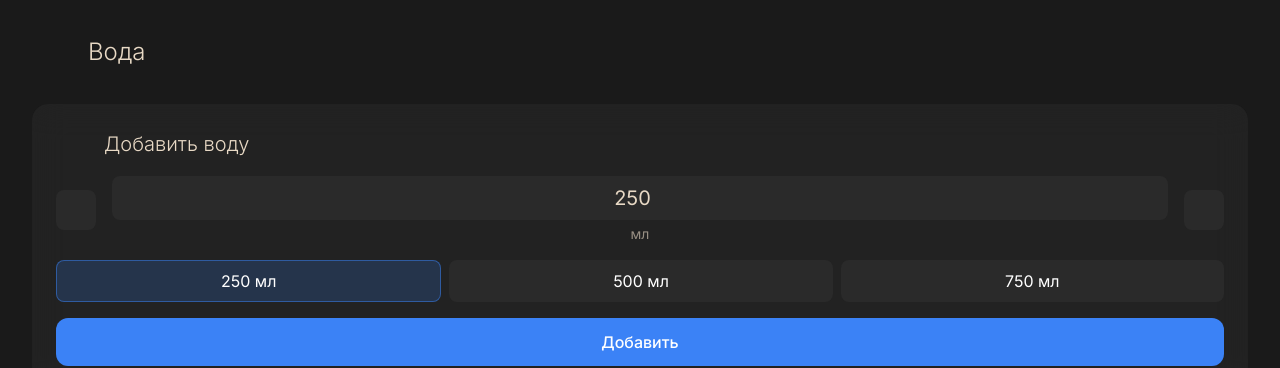
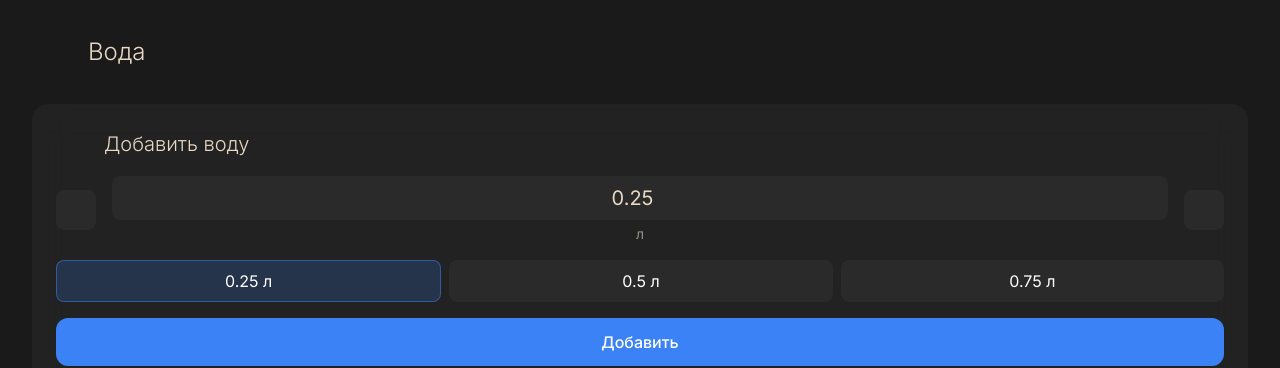
Before and after one commit to Leogelv/LIFELEO, a Next.js app: page /habits/water in a window 1280 px wide. Shown: the top 368 px of the page. Built offline with nearby package versions, Linux system fonts and the light colour scheme; no server answers; the database is empty; some icons are missing.

Commit message:
🔄 update: add fullscreen padding to voice agent + water in liters + detailed db schema

```diff
--- a/src/app/habits/water/page.tsx
+++ b/src/app/habits/water/page.tsx
@@ -9,7 +9,7 @@ import { useWaterSessions } from '@/app/hooks/useWaterSessions'
 import { useTelegram } from '@/app/hooks/useTelegram'
 
 function WaterInput({ onAdd }: { onAdd: (amount: number) => void }) {
-  const [amount, setAmount] = useState(250)
+  const [amount, setAmount] = useState(0.25)
 
   return (
     <div className="flex flex-col gap-4 p-6 rounded-2xl bg-[#2A2A2A]/50 backdrop-blur-lg mb-8">
@@ -21,7 +21,7 @@ function WaterInput({ onAdd }: { onAdd: (amount: number) => void }) {
       <div className="flex items-center gap-4">
         <motion.button
           whileTap={{ scale: 0.95 }}
-          onClick={() => setAmount(prev => Math.max(50, prev - 50))}
+          onClick={() => setAmount(prev => Math.max(0.05, prev - 0.05))}
           className="p-2 rounded-lg bg-[#2A2A2A] hover:bg-[#333333] transition-colors"
         >
           <Icon icon="solar:minus-circle-outline" className="w-6 h-6 text-[#E8D9C5]" />
@@ -31,15 +31,16 @@ function WaterInput({ onAdd }: { onAdd: (amount: number) => void }) {
           <input
             type="number"
             value={amount}
-            onChange={(e) => setAmount(Math.max(0, parseInt(e.target.value) || 0))}
+            step="0.05"
+            onChange={(e) => setAmount(Math.max(0, parseFloat(e.target.value) || 0))}
             className="w-full px-4 py-2 text-center text-xl bg-[#2A2A2A] text-[#E8D9C5] rounded-lg focus:outline-none focus:ring-2 focus:ring-blue-500"
           />
-          <div className="text-center mt-1 text-sm text-[#E8D9C5]/60">мл</div>
+          <div className="text-center mt-1 text-sm text-[#E8D9C5]/60">л</div>
         </div>
 
         <motion.button
           whileTap={{ scale: 0.95 }}
-          onClick={() => setAmount(prev => prev + 50)}
+          onClick={() => setAmount(prev => prev + 0.05)}
           className="p-2 rounded-lg bg-[#2A2A2A] hover:bg-[#333333] transition-colors"
         >
           <Icon icon="solar:add-circle-outline" className="w-6 h-6 text-[#E8D9C5]" />
@@ -47,7 +48,7 @@ function WaterInput({ onAdd }: { onAdd: (amount: number) => void }) {
       </div>
 
       <div className="flex gap-2">
-        {[250, 500, 750].map(preset => (
+        {[0.25, 0.5, 0.75].map(preset => (
           <motion.button
             key={preset}
             whileTap={{ scale: 0.95 }}
@@ -58,14 +59,14 @@ function WaterInput({ onAdd }: { onAdd: (amount: number) => void }) {
                 : 'bg-[#2A2A2A] hover:bg-[#333333]'
             }`}
           >
-            {preset} мл
+            {preset} л
           </motion.button>
         ))}
       </div>
 
       <motion.button
         whileTap={{ scale: 0.95 }}
-        onClick={() => onAdd(amount)}
+        onClick={() => onAdd(amount * 1000)}
         className="w-full py-3 rounded-xl bg-blue-500 hover:bg-blue-600 transition-colors font-medium text-white"
       >
         Добавить
--- a/src/app/voice-agent/page.tsx
+++ b/src/app/voice-agent/page.tsx
@@ -1,7 +1,12 @@
 'use client'
 
+import { useTelegram } from '../hooks/useTelegram'
+
 export default function VoiceAgent() {
+  const { isExpanded } = useTelegram()
+
   return (
+    <div className={`${isExpanded ? 'pt-[100px]' : ''}`}>
       <div className="h-[calc(100vh-80px)]">
         <iframe
           src="https://kpcaller2.vercel.app/"
@@ -9,5 +14,6 @@ export default function VoiceAgent() {
           allow="microphone"
         />
       </div>
+    </div>
   )
 }
```
Also changed, not shown: 1 other file (tests, documents, lock files or other folders). Lines whose indentation alone changed are shown as unchanged.
